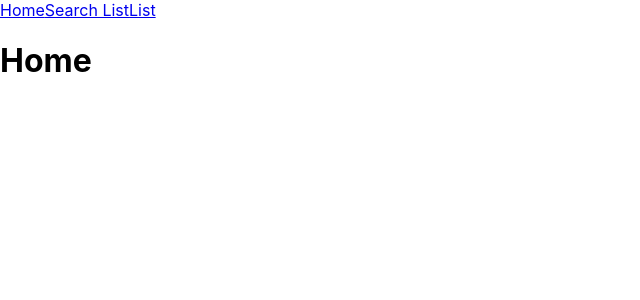
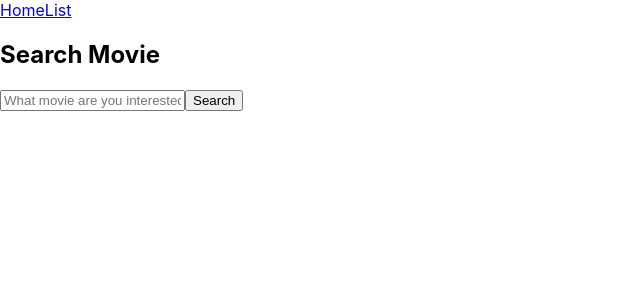
Before and after one commit to tgbeta/supercine, a React (Create React App) app in the folder frontend/: page /home in a window 1280 px wide. Shown: the top 300 px of the page, without its empty margins (0-640 px from the left). Built offline with nearby package versions, Linux system fonts and the light colour scheme.

Commit message:
fix routes

```diff
--- a/frontend/src/App.js
+++ b/frontend/src/App.js
@@ -2,19 +2,19 @@ import "./App.css";
 import React from "react";
 import AppMovie from "./components/AppMovie.jsx";
 import { BrowserRouter, Routes, Link, Route } from "react-router-dom";
+import Home from "./components/Home";
+import List from "./components/List";
 
 function App() {
   return (
     <BrowserRouter>
       <nav>
         <Link to="/home">Home</Link>
-        <Link to="/searchList">Search List</Link>
         <Link to="/list">List</Link>
       </nav>
       <Routes>
-        <Route path="/home" element={<h1>Home</h1>} />
-        <Route path="/searchList" element={<h1>Search List</h1>} />
-        <Route path="/list" element={<h1>List</h1>} />
+        <Route path="/home" element={<Home />} />
+        <Route path="/list" element={<List />} />
       </Routes>
     </BrowserRouter>
   );
--- a/frontend/src/components/Home.jsx
+++ b/frontend/src/components/Home.jsx
@@ -1,4 +1,5 @@
-import SearchMovie from "./Search.jsx";
+import SearchMovie  from "./Search.jsx";
+import { useState } from "react";
 
 export default function Home(props) {
 
@@ -6,6 +7,7 @@ export default function Home(props) {
     //Popular movies
     //Upcoming movies
 
+    const [movieSearch, setMovieSearch] = useState([]);
 
     return (
         <div>
```
